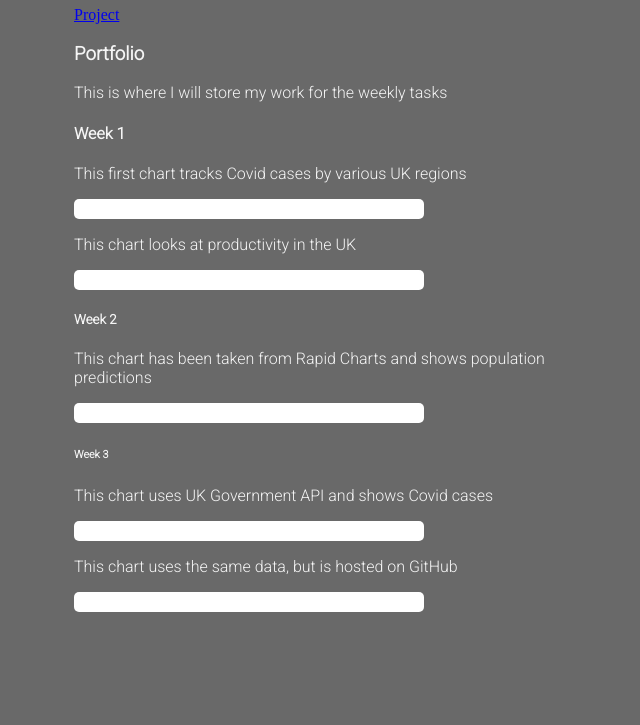
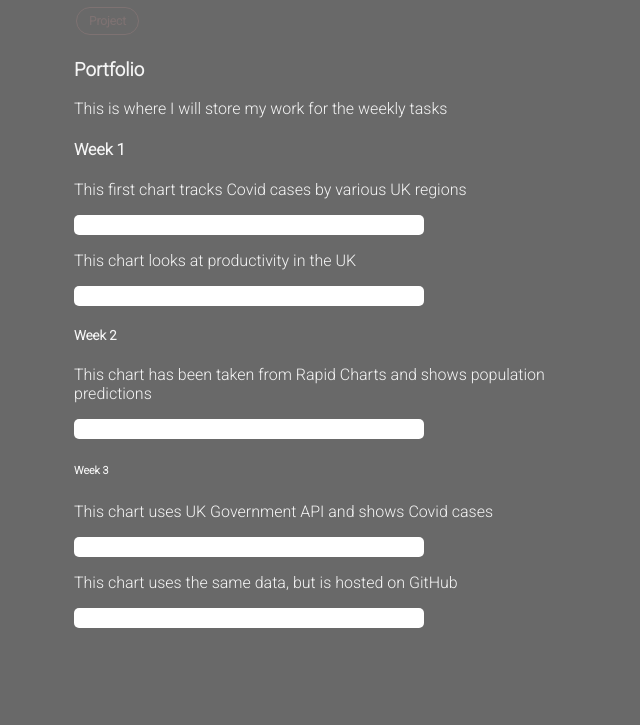
Before and after one commit to jamesaubs/jamesaubs.github.io, a plain HTML site: page index.html in a window 1280 px wide. Shown: the part 75-800 px from the top of the page, without its empty margins (316-956 px from the left). Drawn offline with Linux system fonts and the light colour scheme; a script that the page names is missing; a web font is replaced by a local one.

Commit message:
Update index.html

```diff
--- a/index.html
+++ b/index.html
@@ -40,7 +40,7 @@
   <h1>James Aubrey - Data Science 2021.</h1>
 
   <div class="wrap">
-    <a class="dashboard" href="project">Project</a>
+    <a class="dashboardButton" href="project">Project</a>
   </div>
 
   <h3>Portfolio</h3>
```
